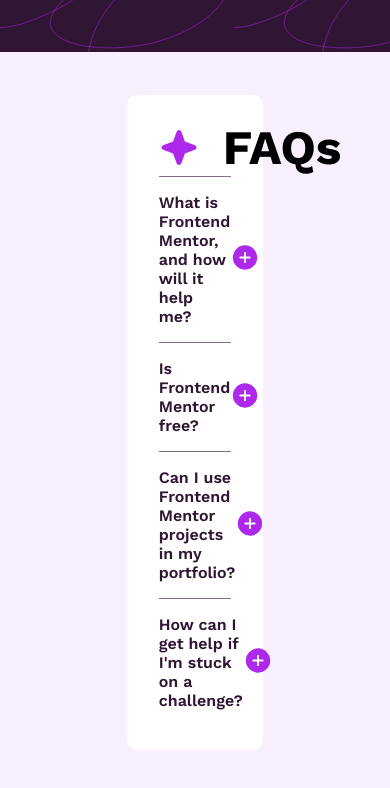
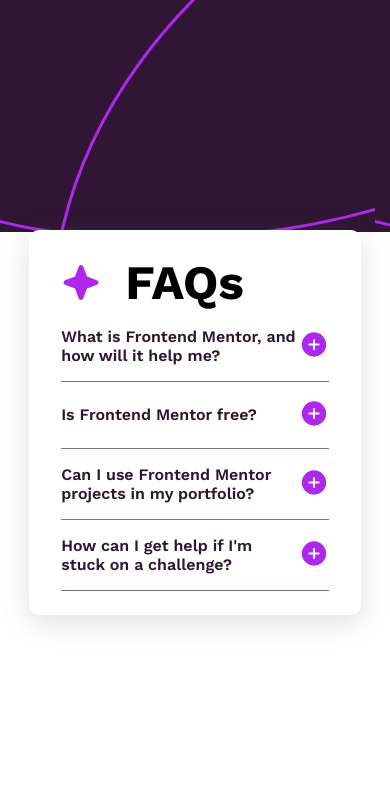
Before and after one commit to k-gourav/FAQ-accordion, a React (Vite) app: page / in a window 390 px wide. Shown: the top 788 px of the page. Built offline with nearby package versions, Linux system fonts and the light colour scheme.

Commit message:
feat: add responsive design for the Accordion Card component - Added responsive layout - Added the background image for the mobile-version

```diff
--- a/index.html
+++ b/index.html
@@ -2,7 +2,7 @@
 <html lang="en">
   <head>
     <meta charset="UTF-8" />
-    <link rel="icon" type="image/svg+xml" href="favicon.png" />
+    <link rel="icon" type="image/png"  href="/public/assets/favicon.png" />
     <meta name="viewport" content="width=device-width, initial-scale=1.0" />
     <title>Accordion FAQ</title>
   </head>
--- a/src/components/Accordion/AccordionCard.module.css
+++ b/src/components/Accordion/AccordionCard.module.css
@@ -2,7 +2,7 @@
   display: flex;
   flex-direction: column;
   gap: 1rem;
-  border-top: 1px solid hsl(292, 16%, 49%);
+  border-bottom: 1px solid hsl(292, 16%, 49%);
   padding: 1rem 0;
 }
 .accordion__title {
--- a/src/components/AccordionWrapper/AccordionWrapper.jsx
+++ b/src/components/AccordionWrapper/AccordionWrapper.jsx
@@ -12,7 +12,7 @@
           <h1 className={styles.accordion__name}>FAQs</h1>
         </div>
 
-        <div className={styles.accordion_body}>
+        <div className={styles.accordion__body}>
           {accordionInformation.map((element) => (
             <AccordionCard key={element.id} description={element} />
           ))}
--- a/src/components/AccordionWrapper/AccordionWrapper.module.css
+++ b/src/components/AccordionWrapper/AccordionWrapper.module.css
@@ -3,15 +3,16 @@
   justify-content: center;
   align-items: center;
   min-height: 100vh;
-  background: url("../../assets/images/bg-desktop.svg") repeat-x;
-  background-size: 60%;
+  background: url("../../assets/images/bg-desktop.svg") repeat-x left top;
   background-color: hsl(275, 100%, 97%);
+  background-size: auto 35%, cover;
 }
 .accordion__container {
   width: 35%;
   padding: 1.5rem 2rem;
   border-radius: 10px;
   background-color: #fff;
+  box-shadow: rgba(100, 100, 111, 0.2) 0px 7px 29px 0px;
 }
 .accordion__head {
   display: flex;
@@ -19,6 +20,13 @@
   gap: 1.5rem;
   border-bottom: none;
 }
-.accordion__body:first-of-type {
-  border-top: none;
+
+/* MEDIA QUERIES */
+@media screen and (max-width: 768px) {
+  .main__element{
+    background: url("../../assets/images/bg-mobile.svg") repeat-x left top;
+  }
+  .accordion__container{
+    width: 85%;
+  }
 }
```
